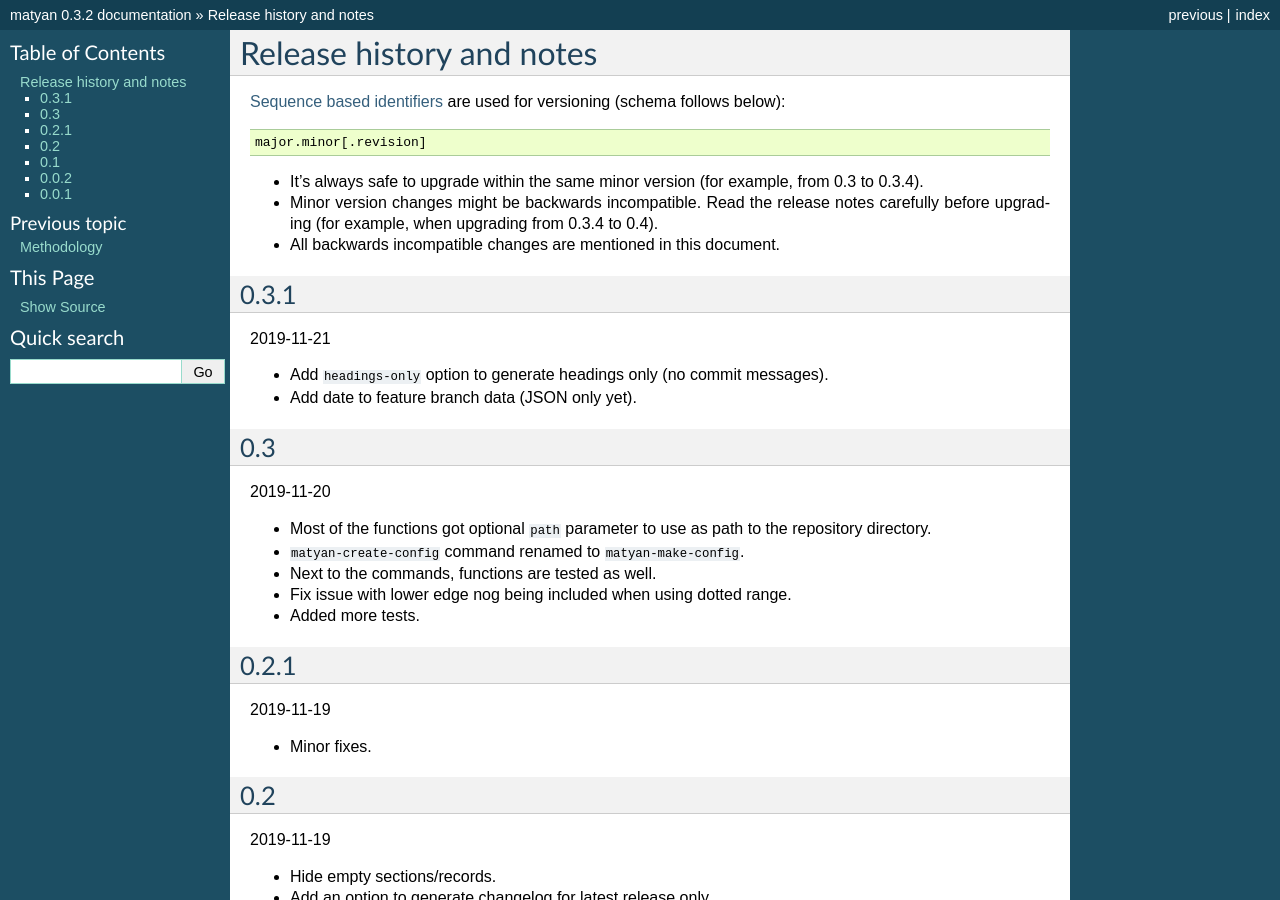
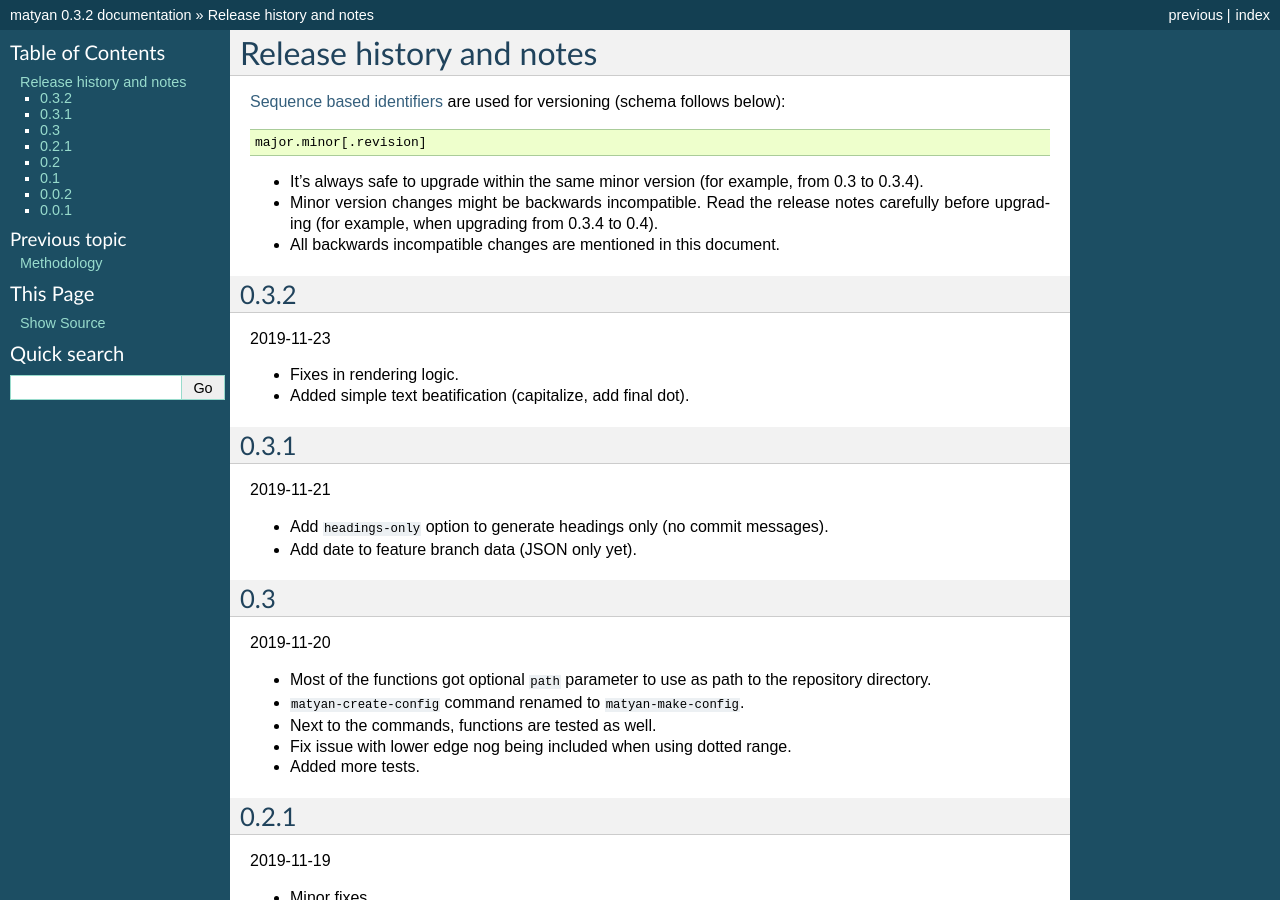
Before and after one commit to barseghyanartur/matyan, a Sphinx documentation site: the page built from docs/changelog.rst, in a window 1280 px wide and 900 px high. Built offline with Sphinx 7.4.7, drawn with Linux system fonts in a browser that asks for light colours; pages that are not in the unit, such as notebooks, are missing from menus.

Commit message:
Prepare 0.3.2

```diff
--- a/CHANGELOG.rst
+++ b/CHANGELOG.rst
@@ -17,7 +17,7 @@ are used for versioning (schema follows below):
 
 0.3.2
 -----
-2019-11-22 (not yet released)
+2019-11-23
 
 - Fixes in rendering logic.
 - Added simple text beatification (capitalize, add final dot).
--- a/docs/changelog.rst
+++ b/docs/changelog.rst
@@ -14,6 +14,13 @@ are used for versioning (schema follows below):
   release notes carefully before upgrading (for example, when upgrading from
   0.3.4 to 0.4).
 - All backwards incompatible changes are mentioned in this document.
+
+0.3.2
+-----
+2019-11-23
+
+- Fixes in rendering logic.
+- Added simple text beatification (capitalize, add final dot).
 
 0.3.1
 -----
```
